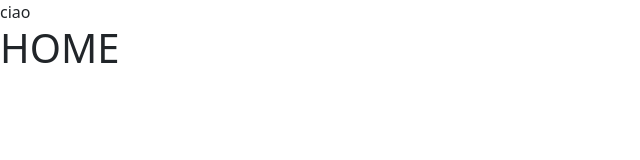
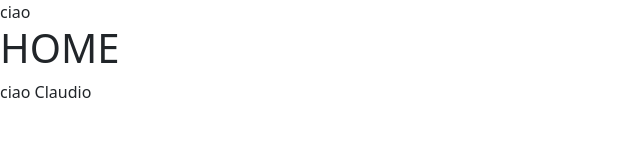
Before and after one commit to JordanRomagnoli/proj-html-vuejs, a Vue app: page / in a window 1280 px wide. Shown: the top 160 px of the page, without its empty margins (0-640 px from the left). Built offline with nearby package versions, Linux system fonts and the light colour scheme.

Commit message:
- Prova pull 2

```diff
--- a/src/components/AppMain.vue
+++ b/src/components/AppMain.vue
@@ -10,6 +10,7 @@
 
 <template>
     <router-view></router-view>
+    ciao Claudio
 </template>
 
 <style lang="scss" scoped>
```
